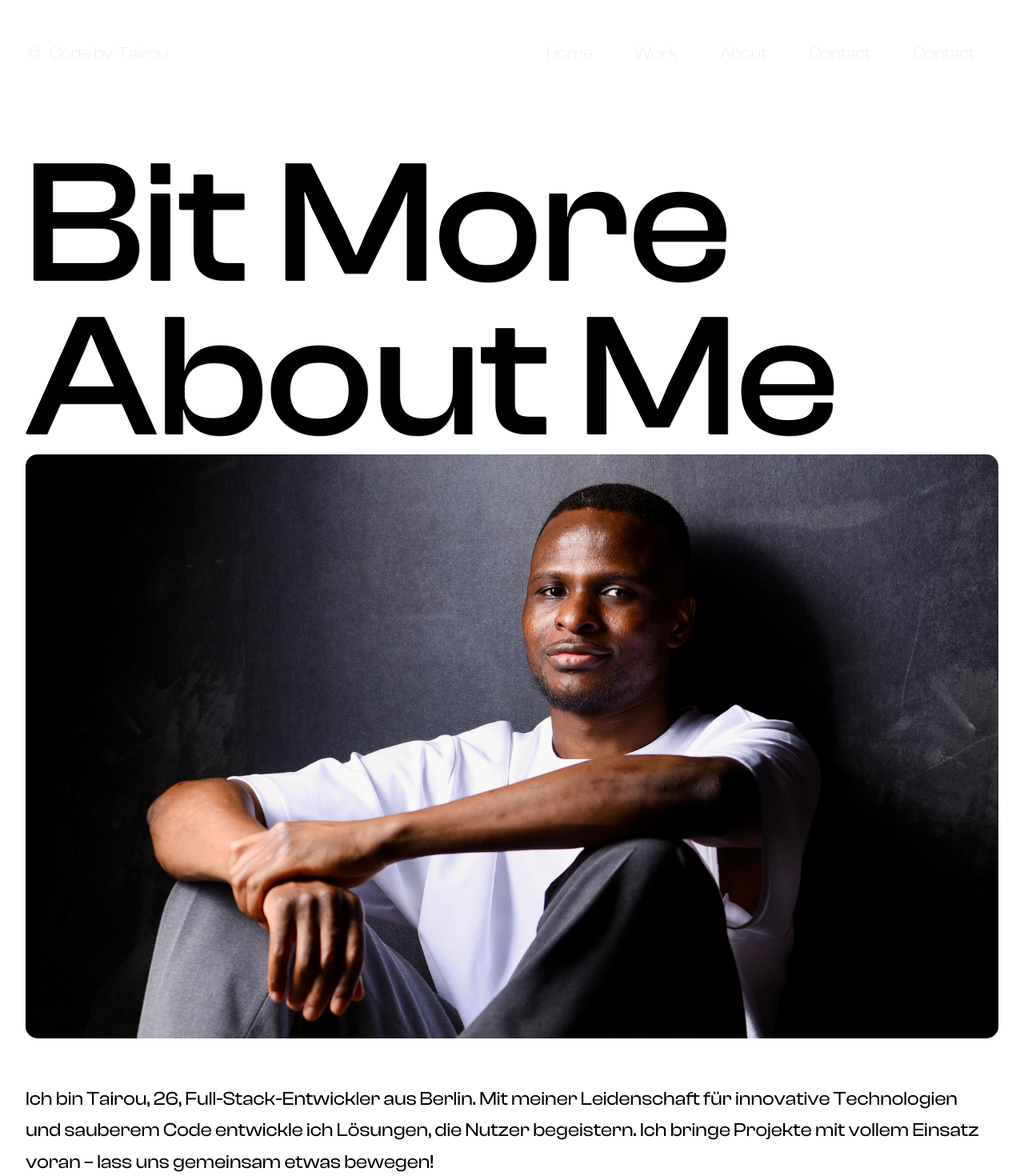
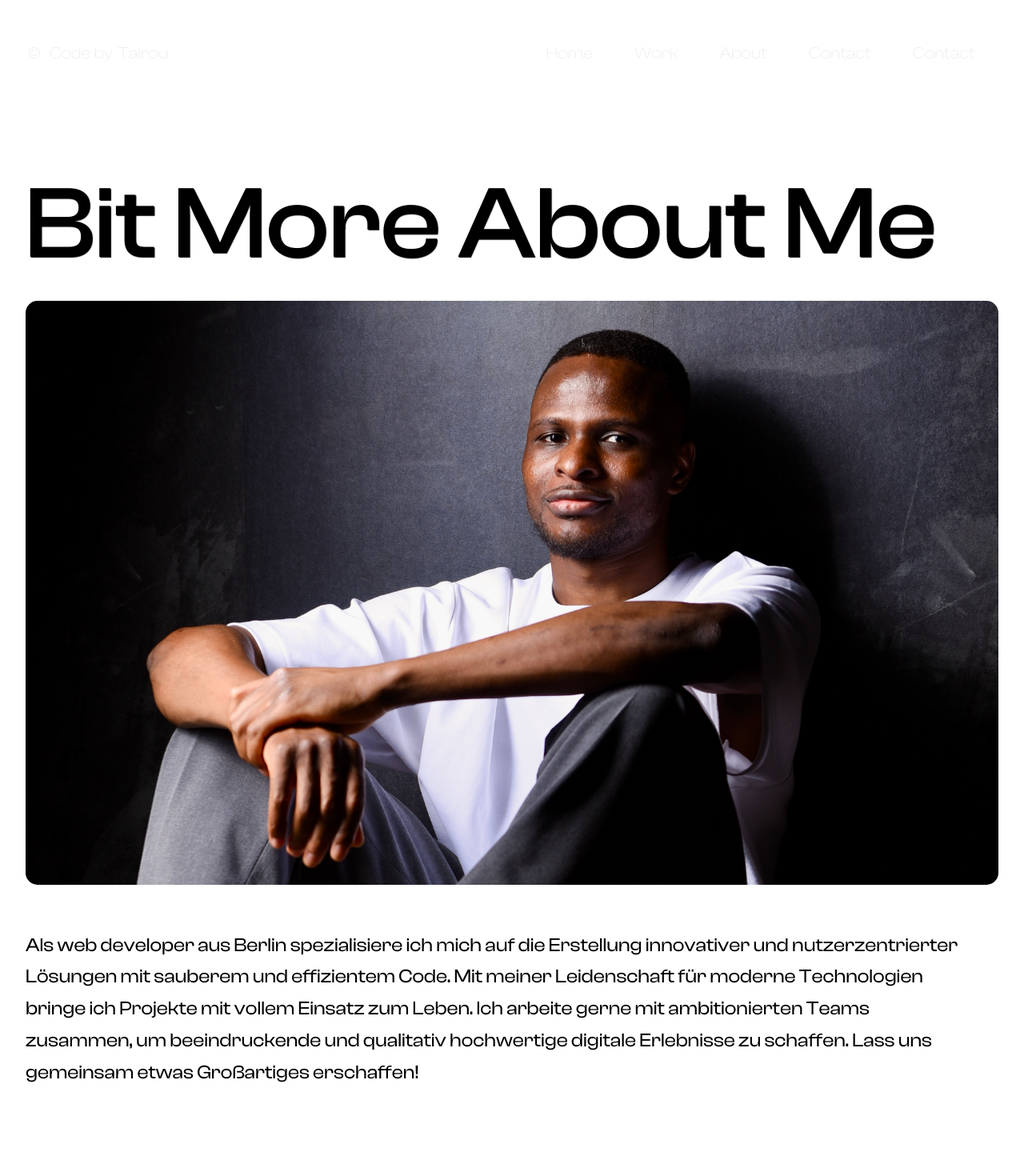
Before and after one commit to tairou97/tairouMPortfolio, a React (Vite) app: page /about in a window 1280 px wide. Shown: the top 1470 px of the page at 80% size. Built offline with nearby package versions, Linux system fonts and the light colour scheme.

Commit message:
change about  text

```diff
--- a/src/pages/about/About.css
+++ b/src/pages/about/About.css
@@ -23,7 +23,7 @@
 .about .containerAbout .aboutBox1 .more h1 {
   margin-top: 0px;
   margin-bottom: 0;
-  font-size: 17cqw;
+  font-size: 10cqw;
   line-height: 15cqw;
   font-weight: 500;
   text-shadow: 1px 1px 1px #000000;
--- a/src/pages/about/About.jsx
+++ b/src/pages/about/About.jsx
@@ -13,10 +13,13 @@ const About = () => {
           </div>
 
           <p className="aboutText">
-            Ich bin Tairou, 26, Full-Stack-Entwickler aus Berlin. Mit meiner
-            Leidenschaft für innovative Technologien und sauberem Code entwickle
-            ich Lösungen, die Nutzer begeistern. Ich bringe Projekte mit vollem
-            Einsatz voran – lass uns gemeinsam etwas bewegen!
+            Als web developer aus Berlin spezialisiere ich mich auf die
+            Erstellung innovativer und nutzerzentrierter Lösungen mit sauberem
+            und effizientem Code. Mit meiner Leidenschaft für moderne
+            Technologien bringe ich Projekte mit vollem Einsatz zum Leben. Ich
+            arbeite gerne mit ambitionierten Teams zusammen, um beeindruckende
+            und qualitativ hochwertige digitale Erlebnisse zu schaffen. Lass uns
+            gemeinsam etwas Großartiges erschaffen!
           </p>
         </div>
         <div className="aboutBox2">
--- a/src/pages/about/About.scss
+++ b/src/pages/about/About.scss
@@ -30,7 +30,7 @@
                 h1 {
                     margin-top: 0px;
                     margin-bottom: 0;
-                    font-size: 17cqw;
+                    font-size: 10cqw;
                     line-height: 15cqw;
                     font-weight: 500;
                     text-shadow: 1px 1px 1px #000000;
```
